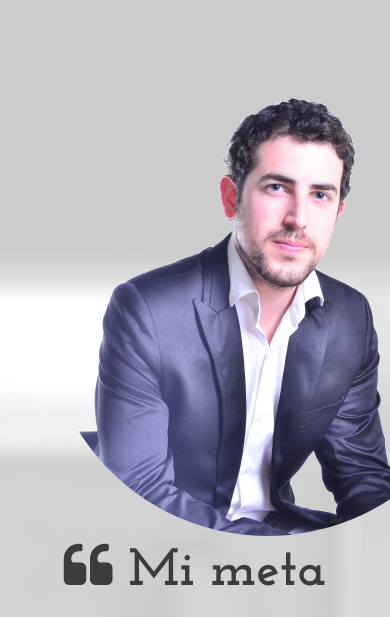
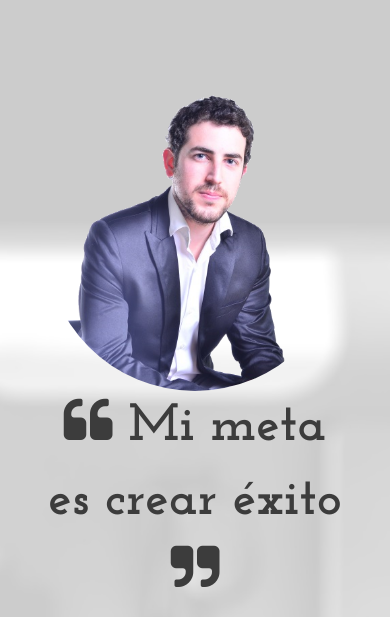
Before and after one commit to luermo/luermo.github.io, a PHP site: page /freelanceBarcelona/index.php in a window 390 px wide; the page is wider, and only the part inside the window is pictured. Shown: the part 54-671 px from the top of that part. Run offline with PHP 8.4, Linux system fonts and the light colour scheme; some libraries are stand-ins or nearby versions; some web fonts are replaced.

Commit message:
add image header responsive

```diff
--- a/freelanceBarcelona/index.php
+++ b/freelanceBarcelona/index.php
@@ -88,7 +88,7 @@
             <div class="container">
                 <div class="row">
                     <div class="col-md-5 ">
-                        <img src="../assets/img/profile-picture.png" class="img-circle" alt="Profile Picture" />
+                        <img src="../assets/img/profile-picture.png" class="img-circle img-responsive" alt="Profile Picture" />
                     </div>
                     <div class="col-md-7 ">
                         <h1 class="hide">Eric | Programador Freelance Barcelona</h1>
```
